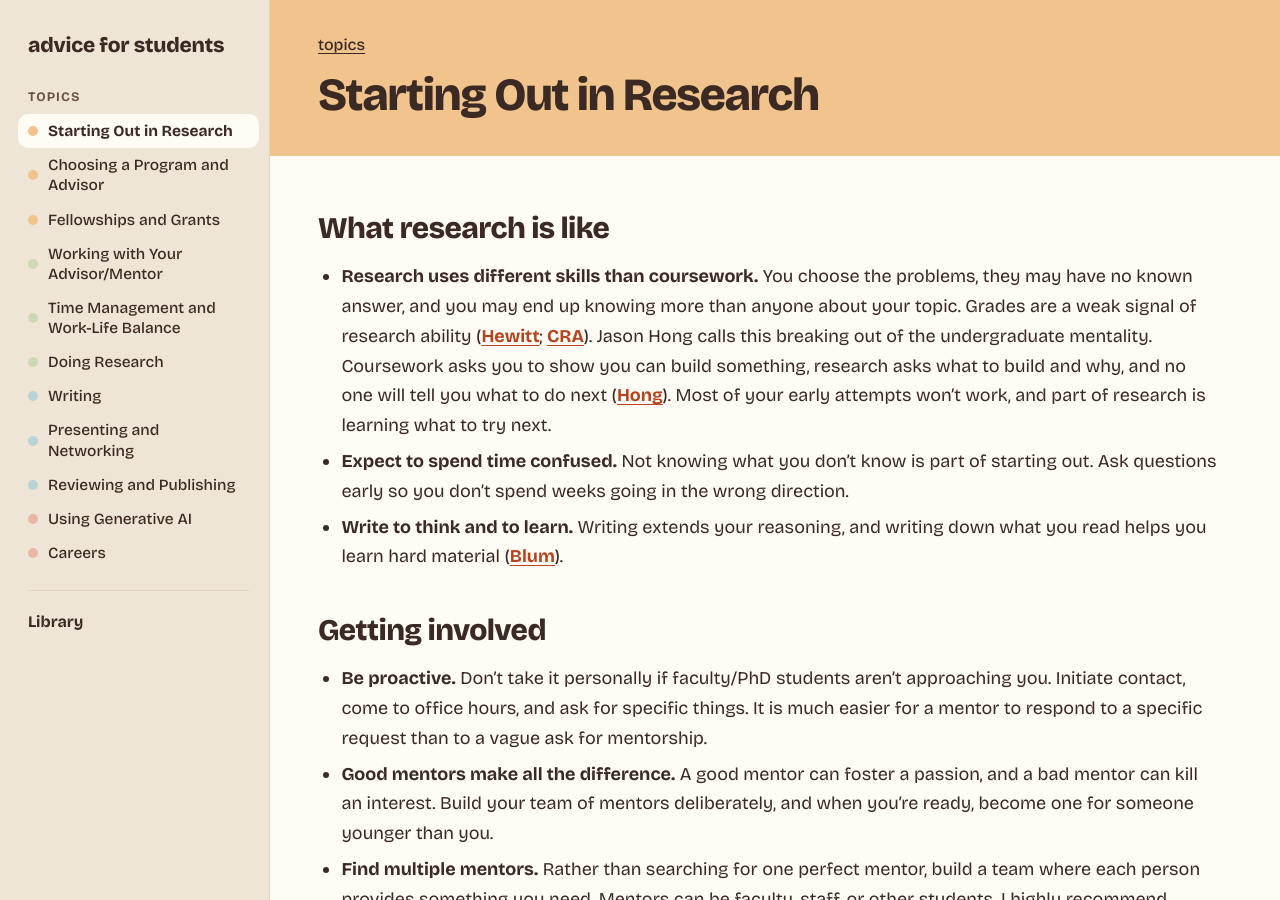
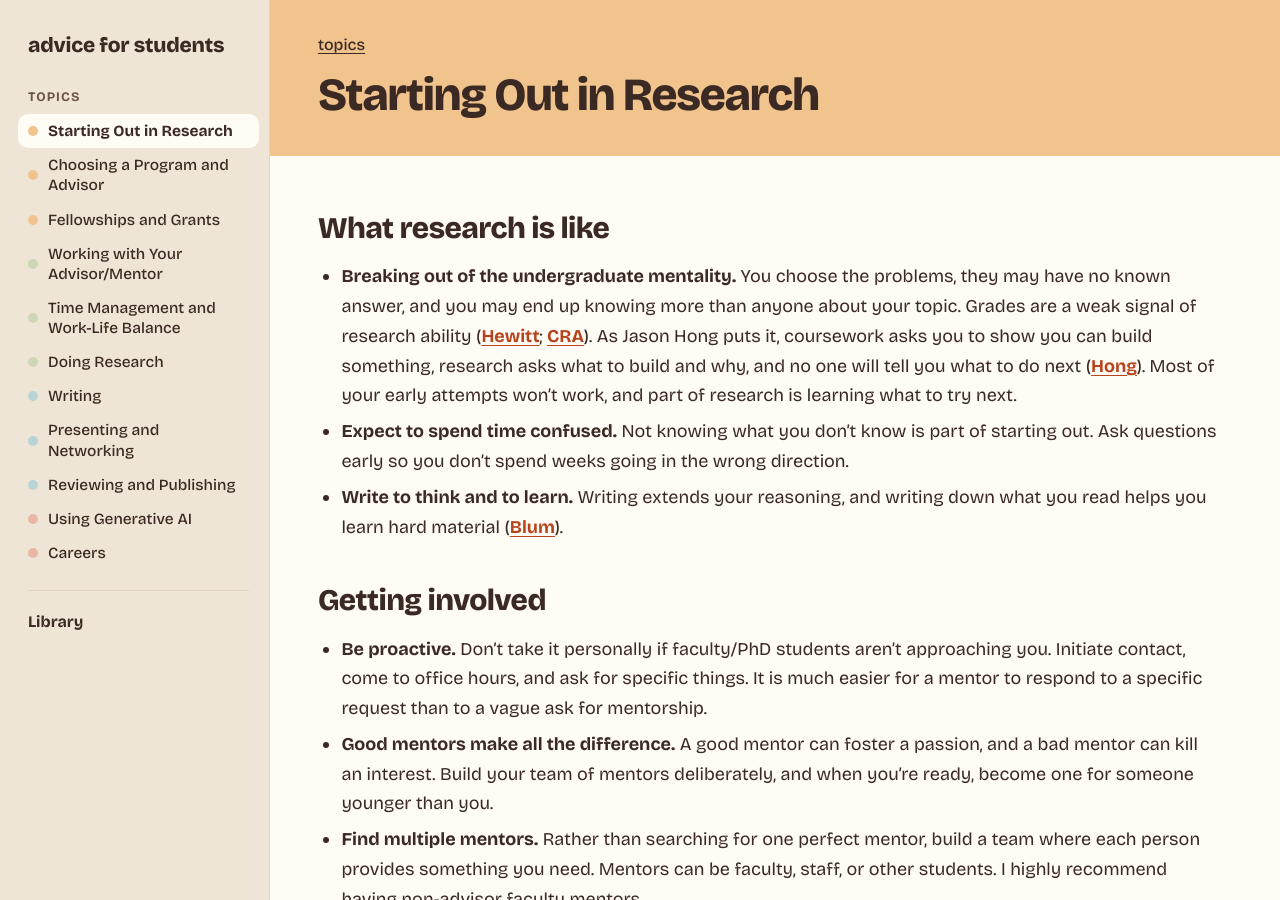
Before and after one commit to merylye/student-advice, a Jekyll site: the page built from topics/starting-out.md, in a window 1280 px wide and 900 px high. Built offline with Jekyll 4.4.1, drawn with Linux system fonts in a browser that asks for light colours.

Commit message:
Rename research-vs-coursework bullet
Co-Authored-By: Claude Opus 5.5 <noreply@anthropic.com>
Claude-Session: https://claude.ai/code/session_01C25QM1QrULTUCEMLhuM8KY

```diff
--- a/topics/starting-out.md
+++ b/topics/starting-out.md
@@ -5,7 +5,7 @@ topic: starting-out
 
 ## What research is like
 
-- **Research uses different skills than coursework.** You choose the problems, they may have no known answer, and you may end up knowing more than anyone about your topic. Grades are a weak signal of research ability ([Hewitt](https://www.cs.columbia.edu/~johnhew/undergrad-researchers.html); [CRA](https://conquer.cra.org/wp-content/uploads/2021/11/ThePhDinComputing_CRAEWebinar.pdf)). Jason Hong calls this breaking out of the undergraduate mentality. Coursework asks you to show you can build something, research asks what to build and why, and no one will tell you what to do next ([Hong](https://cacm.acm.org/blogcacm/ph-d-s-from-the-facultys-perspective)). Most of your early attempts won't work, and part of research is learning what to try next.
+- **Breaking out of the undergraduate mentality.** You choose the problems, they may have no known answer, and you may end up knowing more than anyone about your topic. Grades are a weak signal of research ability ([Hewitt](https://www.cs.columbia.edu/~johnhew/undergrad-researchers.html); [CRA](https://conquer.cra.org/wp-content/uploads/2021/11/ThePhDinComputing_CRAEWebinar.pdf)). As Jason Hong puts it, coursework asks you to show you can build something, research asks what to build and why, and no one will tell you what to do next ([Hong](https://cacm.acm.org/blogcacm/ph-d-s-from-the-facultys-perspective)). Most of your early attempts won't work, and part of research is learning what to try next.
 - **Expect to spend time confused.** Not knowing what you don't know is part of starting out. Ask questions early so you don't spend weeks going in the wrong direction.
 - **Write to think and to learn.** Writing extends your reasoning, and writing down what you read helps you learn hard material ([Blum](https://www.cs.cmu.edu/~mblum/research/pdf/grad.html)).
 
```
